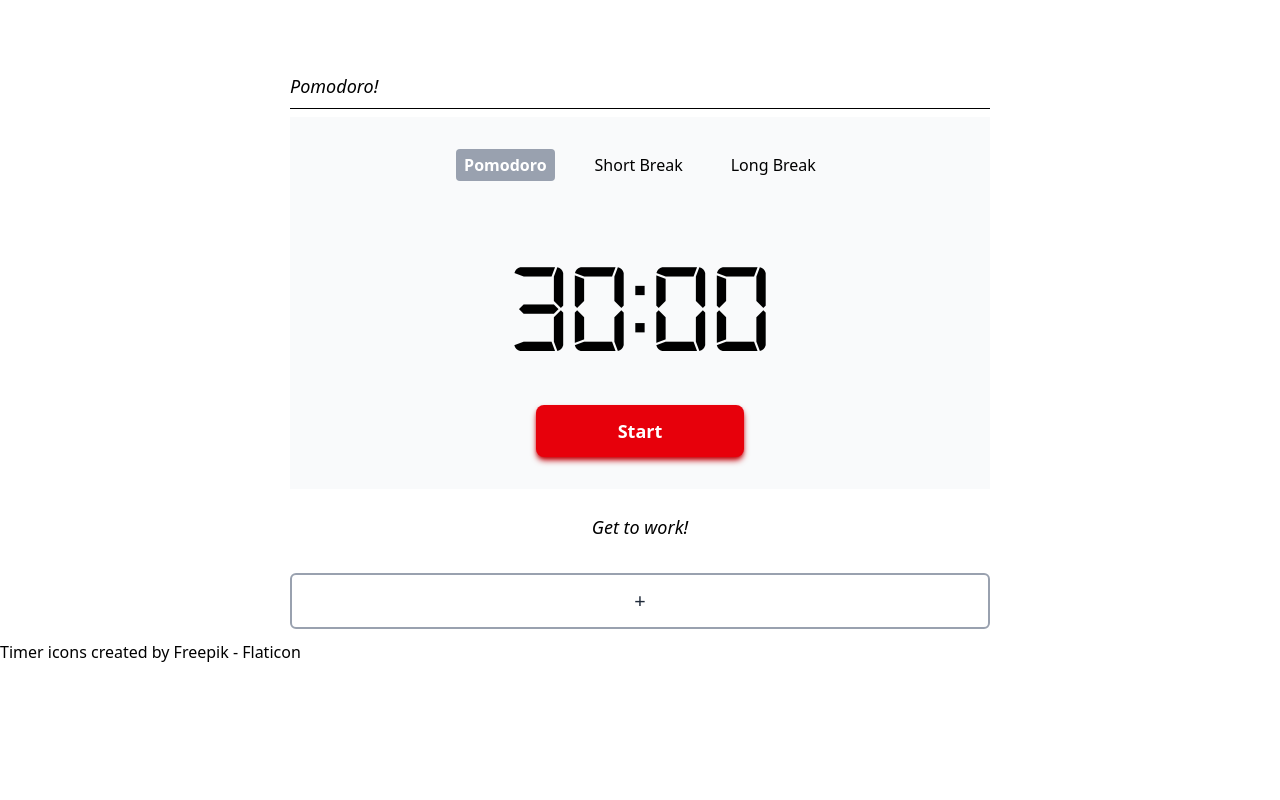
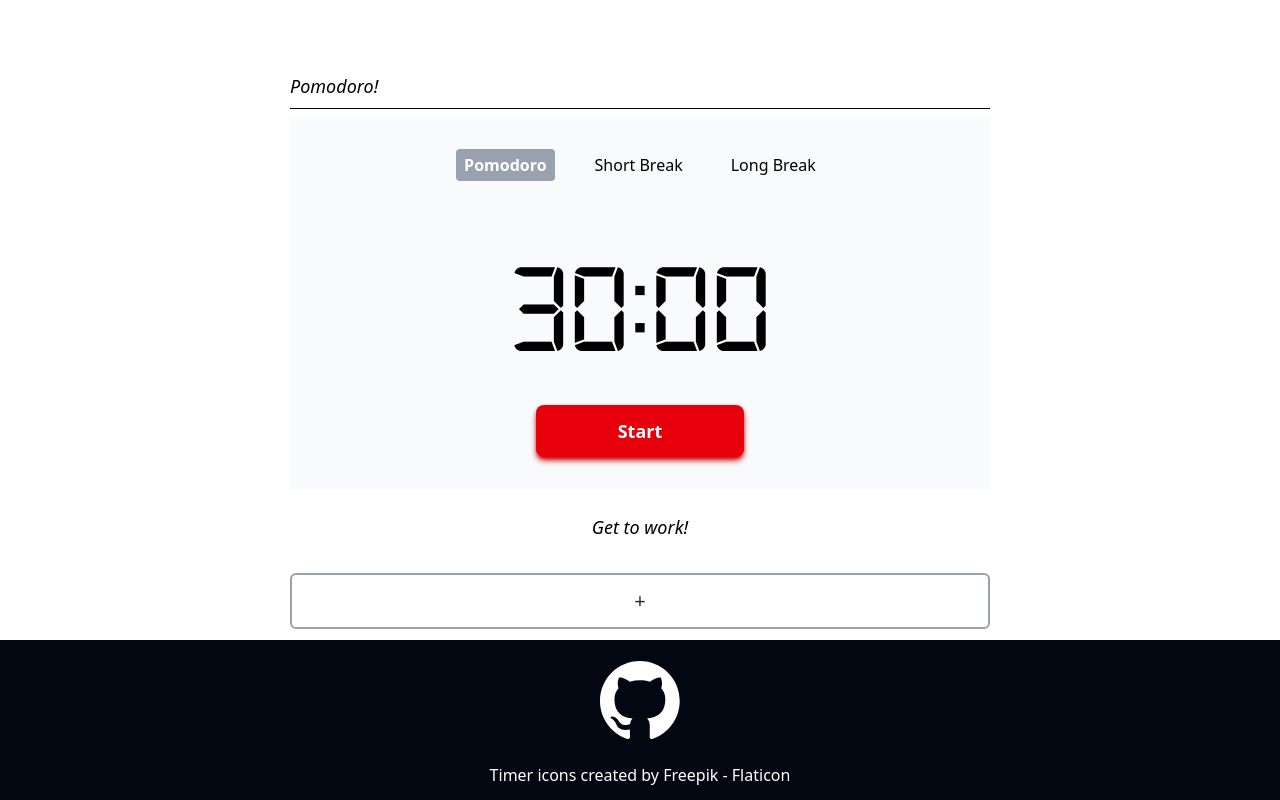
Before and after one commit to ViniciusBessa/angular_pomodoro, an Angular app: page / in a window 1280 px wide. Built offline with nearby package versions, Linux system fonts and the light colour scheme.

Commit message:
feat: Footer added with links to GitHub repo and icon author

```diff
--- a/src/app/app.component.html
+++ b/src/app/app.component.html
@@ -11,8 +11,23 @@
     <app-create-task />
   </div>
 </main>
-<footer>
-  <a href="https://www.flaticon.com/free-icons/timer" title="timer icons"
+<footer
+  class="flex flex-col justify-center items-center gap-6 bg-gray-950 pt-2"
+>
+  <a href="https://github.com/ViniciusBessa/angular_pomodoro" target="_blank">
+    <img
+      class="cursor-pointer hover:opacity-80"
+      width="80"
+      height="auto"
+      src="github-mark-white.svg"
+      alt="GitHub Logo"
+    />
+  </a>
+  <a
+    class="text-center text-white"
+    href="https://www.flaticon.com/free-icons/timer"
+    title="timer icons"
+    target="_blank"
     >Timer icons created by Freepik - Flaticon</a
   >
 </footer>
--- a/src/app/components/task/task.component.html
+++ b/src/app/components/task/task.component.html
@@ -69,7 +69,12 @@
     >
       X
     </button>
-    <button (click)="OnToggleEditing()">Edit</button>
+    <button
+      class="text-gray-500 p-1 rounded cursor-pointer hover:bg-gray-200 hover:text-gray-700 hover:opacity-80"
+      (click)="OnToggleEditing()"
+    >
+      Edit
+    </button>
   </div>
 </div>
 }
--- a/src/styles.css
+++ b/src/styles.css
@@ -6,7 +6,7 @@
 
 @font-face {
   font-family: clock;
-  src: url(../public/fonts/digital-7.ttf) format("opentype");
+  src: url(../public/digital-7.ttf) format("opentype");
 }
 
 * {
```
Also changed, not shown: public/digital-7.ttf (renamed from public/fonts/digital-7.ttf), public/github-mark-white.svg (added).
